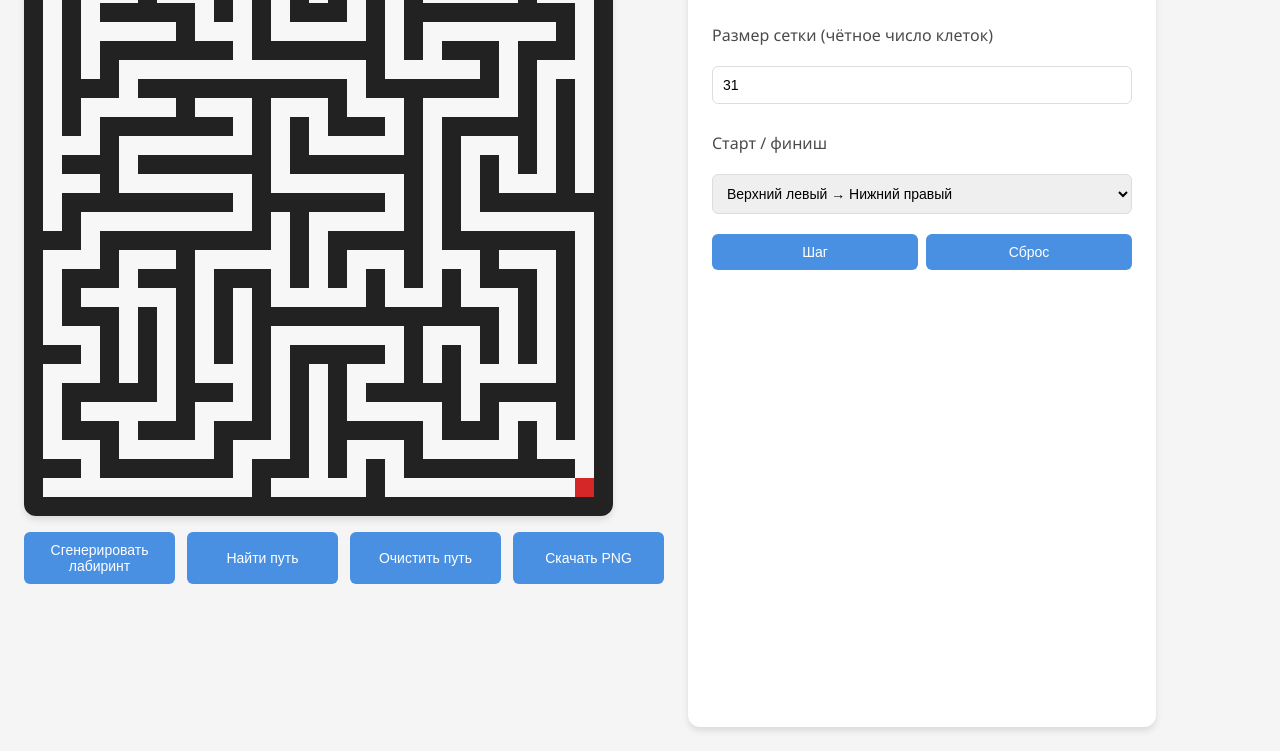
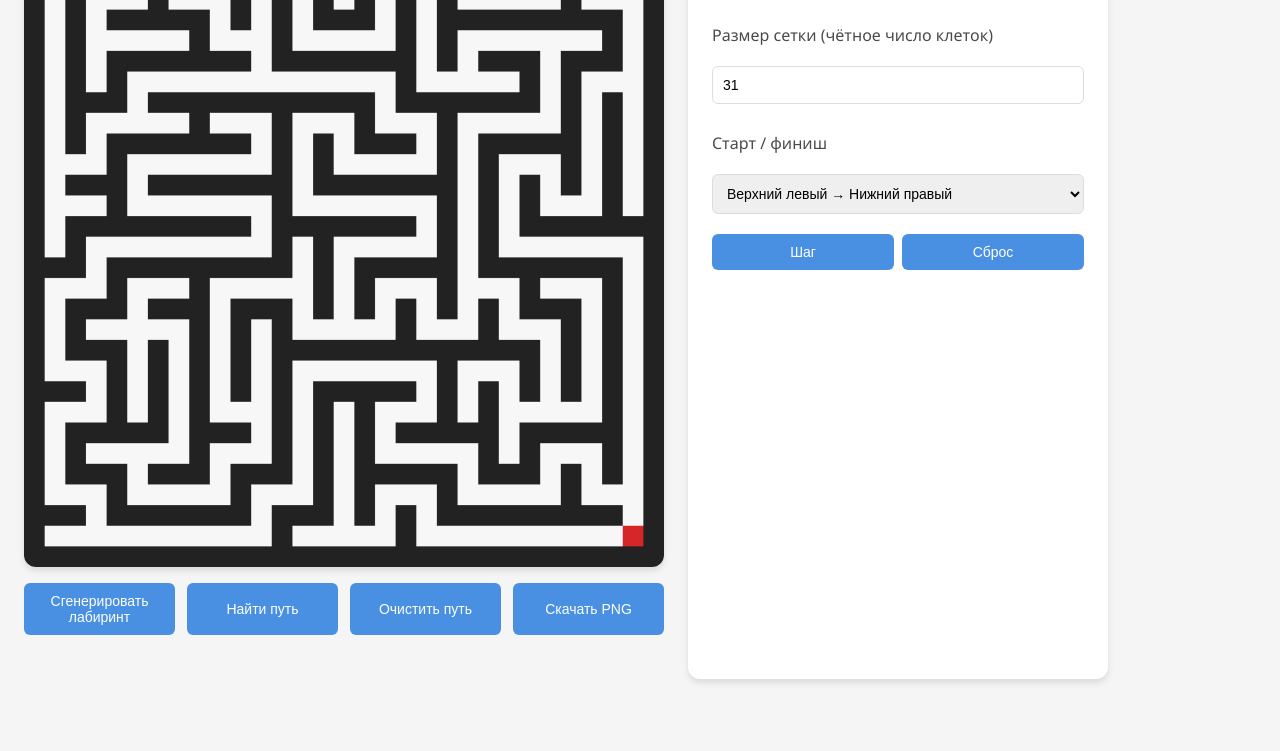
Before and after one commit to wert-rar/MathcodeCourse, a plain HTML site: page Demo/mazegenerator.html in a window 1280 px wide. Shown: the part 97-848 px from the top of the page. After the commit the page ends 800 px from the top, so only its background shows below. Drawn offline with Linux system fonts and the light colour scheme.

Commit message:
Add mobile support

```diff
--- a/Demo/mazegenerator.html
+++ b/Demo/mazegenerator.html
@@ -5,32 +5,68 @@
 <meta name="viewport" content="width=device-width,initial-scale=1"/>
 <title>Генератор лабиринтов</title>
 <style>
+  * {
+    box-sizing: border-box;
+  }
+
   body {
     font-family: 'Segoe UI', system-ui, sans-serif;
     display: flex;
-    gap: 24px;
-    padding: 24px;
+    flex-direction: column;
+    gap: 20px;
+    padding: 16px;
     background: #f5f5f5;
     min-height: 100vh;
     margin: 0;
+    -webkit-text-size-adjust: 100%;
   }
+
+  @media (min-width: 1024px) {
+    body {
+      flex-direction: row;
+      gap: 24px;
+      padding: 24px;
+    }
+  }
+
   .left {
-    flex: 0 0 640px;
+    width: 100%;
+    max-width: 640px;
+    margin: 0 auto;
+  }
+
+  @media (min-width: 1024px) {
+    .left {
+      margin: 0;
+      flex: 0 0 640px;
+    }
   }
   canvas {
+    width: 100%;
+    height: auto;
     border-radius: 12px;
     background: #fff;
     display: block;
     box-shadow: 0 4px 6px rgba(0,0,0,0.1);
   }
+
   .panel {
-    flex: 1;
-    min-width: 260px;
+    width: 100%;
     max-width: 420px;
+    margin: 0 auto;
     background: white;
-    padding: 24px;
+    padding: 20px;
     border-radius: 12px;
     box-shadow: 0 4px 6px rgba(0,0,0,0.1);
+  }
+
+  @media (min-width: 1024px) {
+    .panel {
+      margin: 0;
+      padding: 24px;
+      flex: 1;
+      min-width: 260px;
+    }
   }
   h1 {
     font-size: 24px;
@@ -73,9 +109,17 @@
     background: #357abd;
   }
   .row {
-    display: flex;
-    gap: 12px;
+    display: grid;
+    grid-template-columns: 1fr;
+    gap: 8px;
     margin-top: 12px;
+  }
+
+  @media (min-width: 640px) {
+    .row {
+      display: flex;
+      gap: 12px;
+    }
   }
   .small {
     font-size: 13px;
```
Also changed, not shown: Demo/algomozaic.html (+39 -4 lines), index.html (+40 -8 lines).
